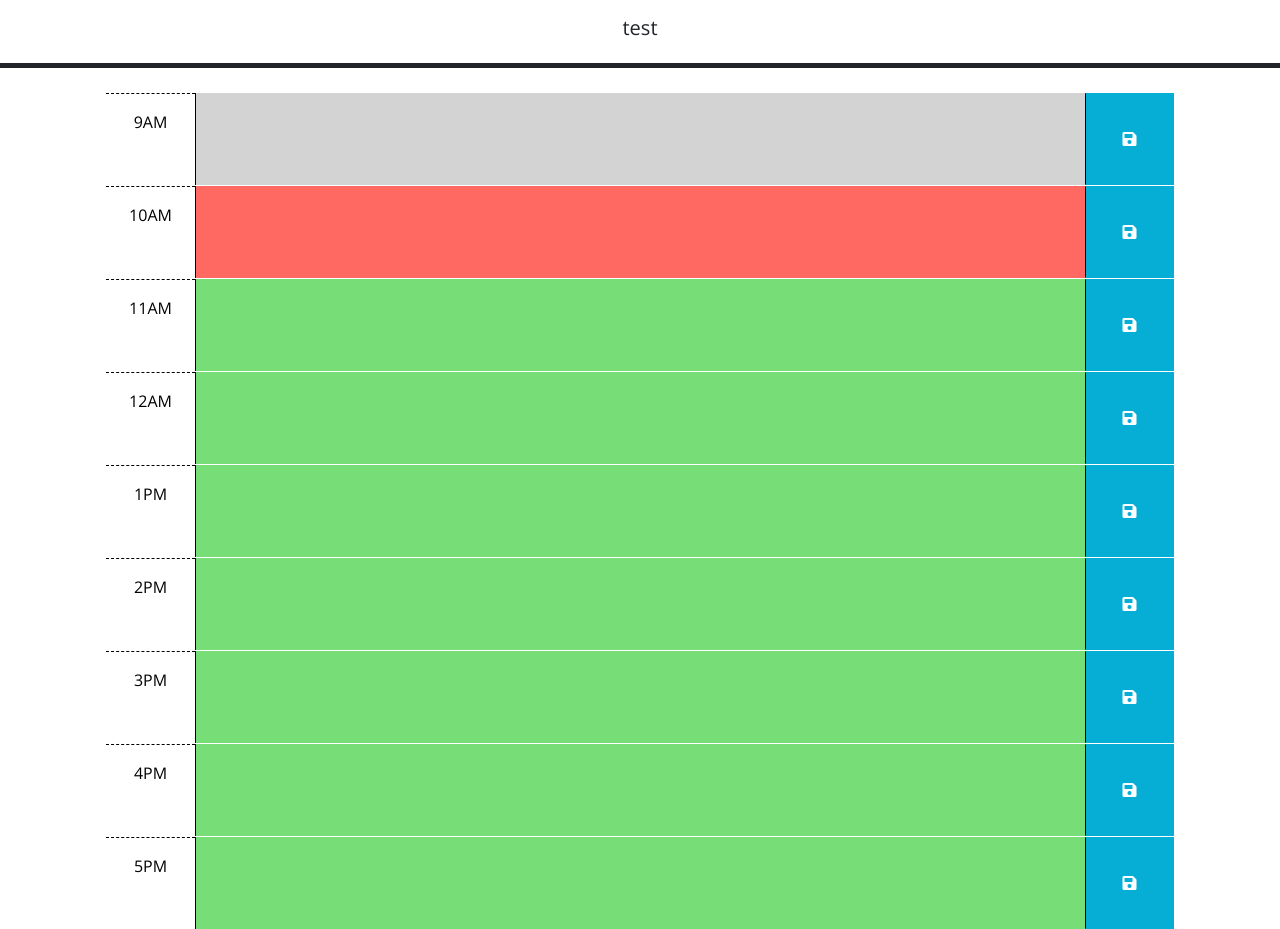
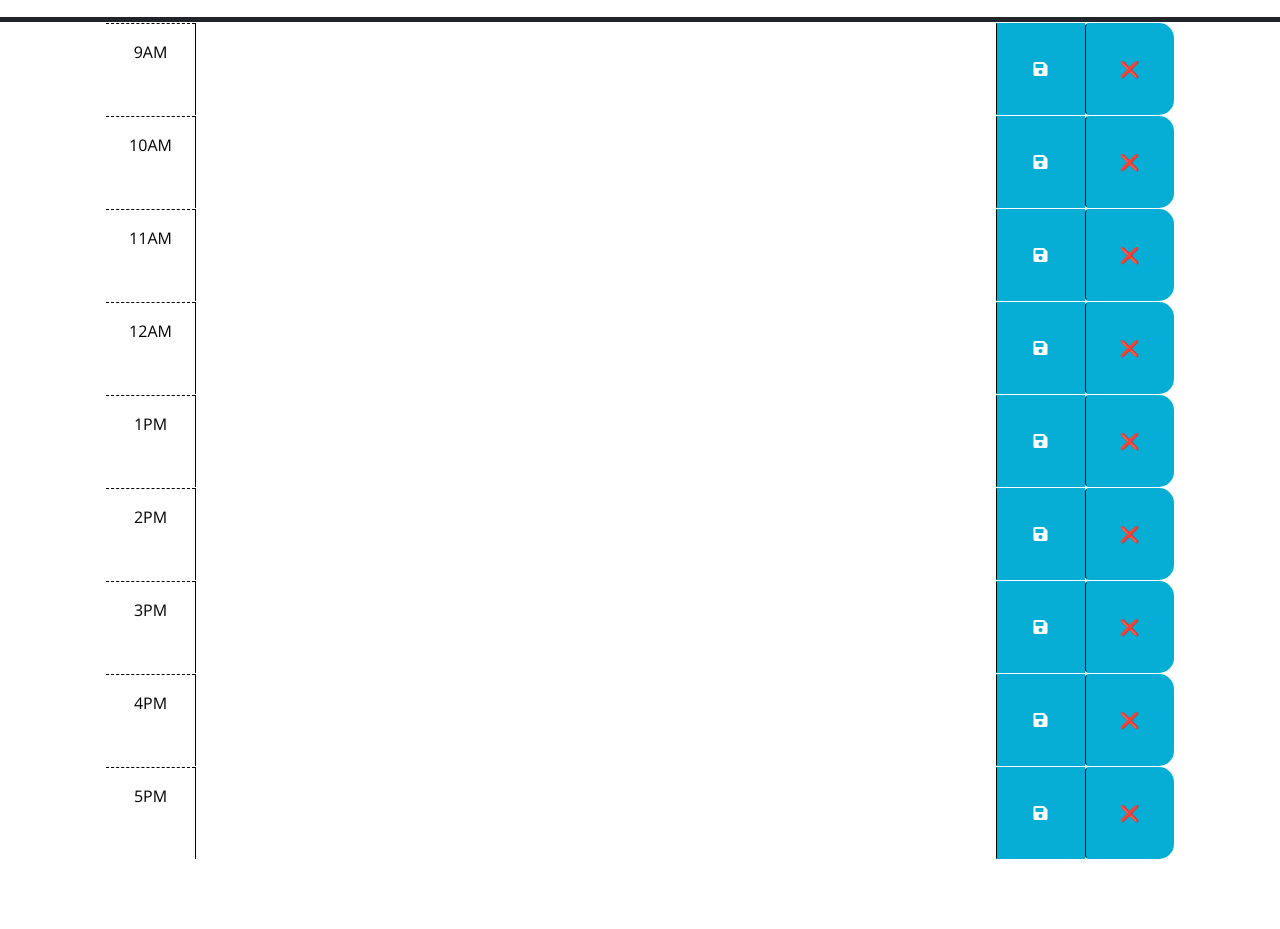
Before and after one commit to sareacct91/Day-Scheduler, a plain HTML site: page index.html in a window 1280 px wide. Shown: the part 122-1051 px from the top of the page. After the commit the page ends 981 px from the top, so only its background shows below. Drawn offline with nearby package versions, Linux system fonts and the light colour scheme.

Commit message:
removed default class and add removeBtn

```diff
--- a/index.html
+++ b/index.html
@@ -23,90 +23,108 @@
   </head>
 
   <body>
-    <header class="p-1 mb-4 border-5 border-bottom border-dark text-center">
+    <header class="p-1 border-5 border-bottom border-dark text-center">
       <h1 class="display-3">Work Day Scheduler</h1>
       <p class="lead">A simple calendar app for scheduling your work day</p>
-      <p id="currentDay" class="lead">test</p>
+      <p id="currentDay" class="lead"></p>
     </header>
 
     <div class="container-lg px-5">
-      <!-- Use class for "past", "present", and "future" to apply styles to the
-        time-block divs accordingly. The javascript will need to do this by
-        adding/removing these classes on each div by comparing the hour in the
-        id to the current hour. The html provided below is meant to be an example
-        demonstrating how the css provided can be leveraged to create the
-        desired layout and colors. The html below should be removed or updated
-        in the finished product. Remember to delete this comment once the
-        code is implemented.
-        -->
 
-      <!-- Example of a past time block. The "past" class adds a gray background color. -->
-      <div id="hour-9" class="row time-block past">
+      <div id="confirmed" class="text-center d-none">Appointment Added to <code>localStorage</code>✔️</div>
+      <div id="hour-9" class="row time-block">
         <div class="col-2 col-md-1 hour text-center py-3">9AM</div>
-        <textarea class="col-8 col-md-10 description" rows="3"> </textarea>
+        <textarea class="col-6 col-md-9 description" rows="3"> </textarea>
         <button class="btn saveBtn col-2 col-md-1" aria-label="save">
           <i class="fas fa-save" aria-hidden="true"></i>
         </button>
+        <button class="btn removeBtn col-2 col-md-1" aria-label="save">
+          <i class="fas" aria-hidden="true">❌</i>
+        </button>
       </div>
 
-      <!-- Example of a a present time block. The "present" class adds a red background color. -->
-      <div id="hour-10" class="row time-block present">
+      <div id="hour-10" class="row time-block">
         <div class="col-2 col-md-1 hour text-center py-3">10AM</div>
-        <textarea class="col-8 col-md-10 description" rows="3"> </textarea>
+        <textarea class="col-6 col-md-9 description" rows="3"> </textarea>
         <button class="btn saveBtn col-2 col-md-1" aria-label="save">
           <i class="fas fa-save" aria-hidden="true"></i>
         </button>
+        <button class="btn removeBtn col-2 col-md-1" aria-label="save">
+          <i class="fas" aria-hidden="true">❌</i>
+        </button>
       </div>
 
-      <!-- Example of a future time block. The "future" class adds a green background color. -->
-      <div id="hour-11" class="row time-block future">
+      <div id="hour-11" class="row time-block">
         <div class="col-2 col-md-1 hour text-center py-3">11AM</div>
-        <textarea class="col-8 col-md-10 description" rows="3"> </textarea>
+        <textarea class="col-6 col-md-9 description" rows="3"> </textarea>
         <button class="btn saveBtn col-2 col-md-1" aria-label="save">
           <i class="fas fa-save" aria-hidden="true"></i>
         </button>
+        <button class="btn removeBtn col-2 col-md-1" aria-label="save">
+          <i class="fas" aria-hidden="true">❌</i>
+        </button>
       </div>
 
-      <div id="hour-12" class="row time-block future">
+      <div id="hour-12" class="row time-block">
         <div class="col-2 col-md-1 hour text-center py-3">12AM</div>
-        <textarea class="col-8 col-md-10 description" rows="3"> </textarea>
+        <textarea class="col-6 col-md-9 description" rows="3"> </textarea>
         <button class="btn saveBtn col-2 col-md-1" aria-label="save">
           <i class="fas fa-save" aria-hidden="true"></i>
         </button>
+        <button class="btn removeBtn col-2 col-md-1" aria-label="save">
+          <i class="fas" aria-hidden="true">❌</i>
+        </button>
       </div>
-      <div id="hour-13" class="row time-block future">
+
+      <div id="hour-13" class="row time-block">
         <div class="col-2 col-md-1 hour text-center py-3">1PM</div>
-        <textarea class="col-8 col-md-10 description" rows="3"> </textarea>
+        <textarea class="col-6 col-md-9 description" rows="3"> </textarea>
         <button class="btn saveBtn col-2 col-md-1" aria-label="save">
           <i class="fas fa-save" aria-hidden="true"></i>
         </button>
+        <button class="btn removeBtn col-2 col-md-1" aria-label="save">
+          <i class="fas" aria-hidden="true">❌</i>
+        </button>
       </div>
-      <div id="hour-14" class="row time-block future">
+
+      <div id="hour-14" class="row time-block">
         <div class="col-2 col-md-1 hour text-center py-3">2PM</div>
-        <textarea class="col-8 col-md-10 description" rows="3"> </textarea>
+        <textarea class="col-6 col-md-9 description" rows="3"> </textarea>
         <button class="btn saveBtn col-2 col-md-1" aria-label="save">
           <i class="fas fa-save" aria-hidden="true"></i>
         </button>
+        <button class="btn removeBtn col-2 col-md-1" aria-label="save">
+          <i class="fas" aria-hidden="true">❌</i>
+        </button>
       </div>
-      <div id="hour-15" class="row time-block future">
+      <div id="hour-15" class="row time-block">
         <div class="col-2 col-md-1 hour text-center py-3">3PM</div>
-        <textarea class="col-8 col-md-10 description" rows="3"> </textarea>
+        <textarea class="col-6 col-md-9 description" rows="3"> </textarea>
         <button class="btn saveBtn col-2 col-md-1" aria-label="save">
           <i class="fas fa-save" aria-hidden="true"></i>
         </button>
+        <button class="btn removeBtn col-2 col-md-1" aria-label="save">
+          <i class="fas" aria-hidden="true">❌</i>
+        </button>
       </div>
-      <div id="hour-16" class="row time-block future">
+      <div id="hour-16" class="row time-block">
         <div class="col-2 col-md-1 hour text-center py-3">4PM</div>
-        <textarea class="col-8 col-md-10 description" rows="3"> </textarea>
+        <textarea class="col-6 col-md-9 description" rows="3"> </textarea>
         <button class="btn saveBtn col-2 col-md-1" aria-label="save">
           <i class="fas fa-save" aria-hidden="true"></i>
         </button>
+        <button class="btn removeBtn col-2 col-md-1" aria-label="save">
+          <i class="fas" aria-hidden="true">❌</i>
+        </button>
       </div>
-      <div id="hour-17" class="row time-block future">
+      <div id="hour-17" class="row time-block">
         <div class="col-2 col-md-1 hour text-center py-3">5PM</div>
-        <textarea class="col-8 col-md-10 description" rows="3"> </textarea>
+        <textarea class="col-6 col-md-9 description" rows="3"> </textarea>
         <button class="btn saveBtn col-2 col-md-1" aria-label="save">
           <i class="fas fa-save" aria-hidden="true"></i>
+        </button>
+        <button class="btn removeBtn col-2 col-md-1" aria-label="save">
+          <i class="fas" aria-hidden="true">❌</i>
         </button>
       </div>
 
```
